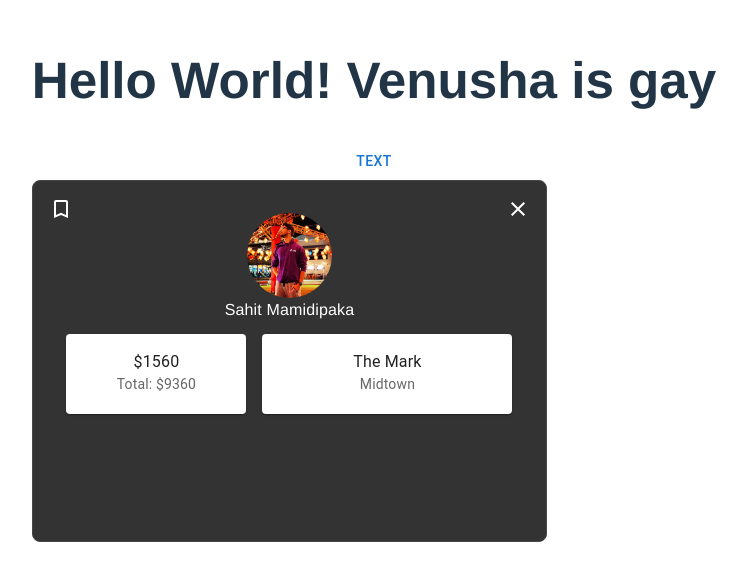
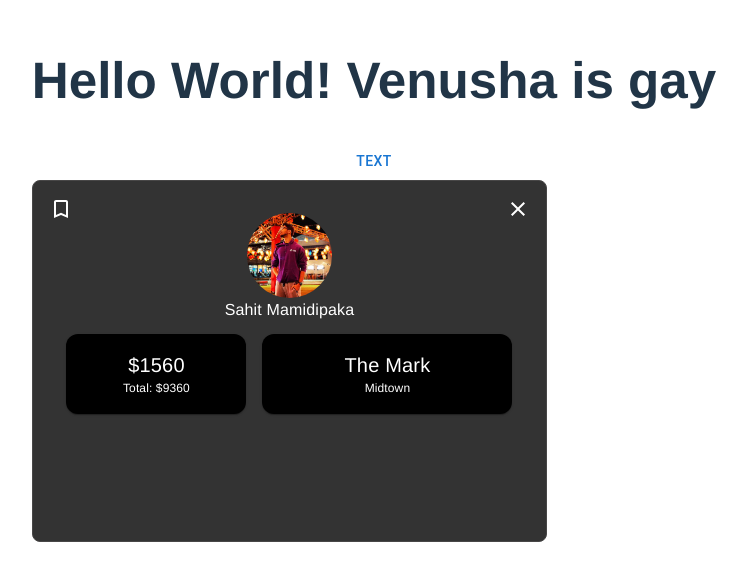
Before and after one commit to smamidipaka6/sublease-app, a React (Vite) app: page / in a window 1280 px wide. Shown: the part 120-700 px from the top of the page, without its empty margins (266-1013 px from the left). Built offline with nearby package versions, Linux system fonts and the light colour scheme.

Commit message:
modified resizeable component

```diff
--- a/src/Components/ResizeableTextCard.tsx
+++ b/src/Components/ResizeableTextCard.tsx
@@ -2,25 +2,40 @@ import * as React from "react";
 import Card from "@mui/material/Card";
 import CardContent from "@mui/material/CardContent";
 import Typography from "@mui/material/Typography";
+import { styled } from "@mui/material";
 
 interface Props {
-
   height: number;
   width: number;
   text1: string;
   text2: string;
 }
 
+const BigText = styled(Typography)({
+  color: "#FFFFFF",
+  fontFamily: "Helvetica Neue",
+  fontWeight: 400,
+  fontSize: 20
+});
+
+const SmallText = styled(Typography)({
+  color: "#FFFFFF",
+  fontFamily: "Helvetica Neue",
+  fontWeight: 400,
+  fontSize: 12,
+});
+
+
 const ResizeableTextCard = ({ height, width, text1, text2 }: Props) => {
   return (
-    <Card sx={{ width, height, margin: "auto" }}>
+    <Card sx={{ width, height, backgroundColor: "#000000", borderRadius: "12px", margin: "auto" }}>
       <CardContent>
-        <Typography variant="body1" color="text.primary">
+        <BigText variant="body1" color="text.primary">
           {text1}
-        </Typography>
-        <Typography variant="body2" color="text.secondary">
+        </BigText>
+        <SmallText variant="body2" color="text.secondary">
           {text2}
-        </Typography>
+        </SmallText>
       </CardContent>
     </Card>
   );
```
